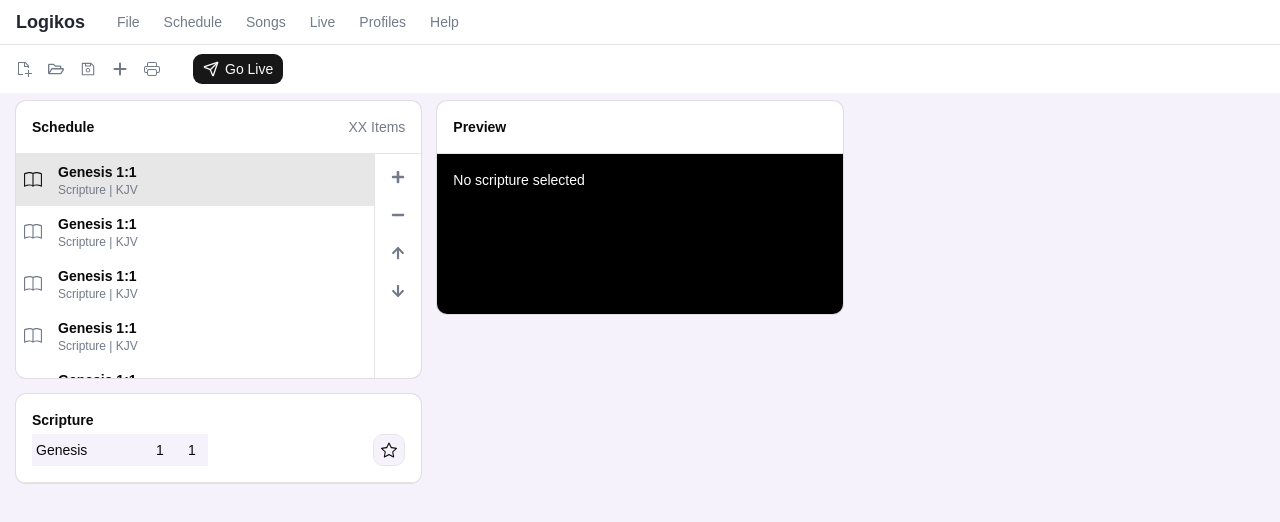
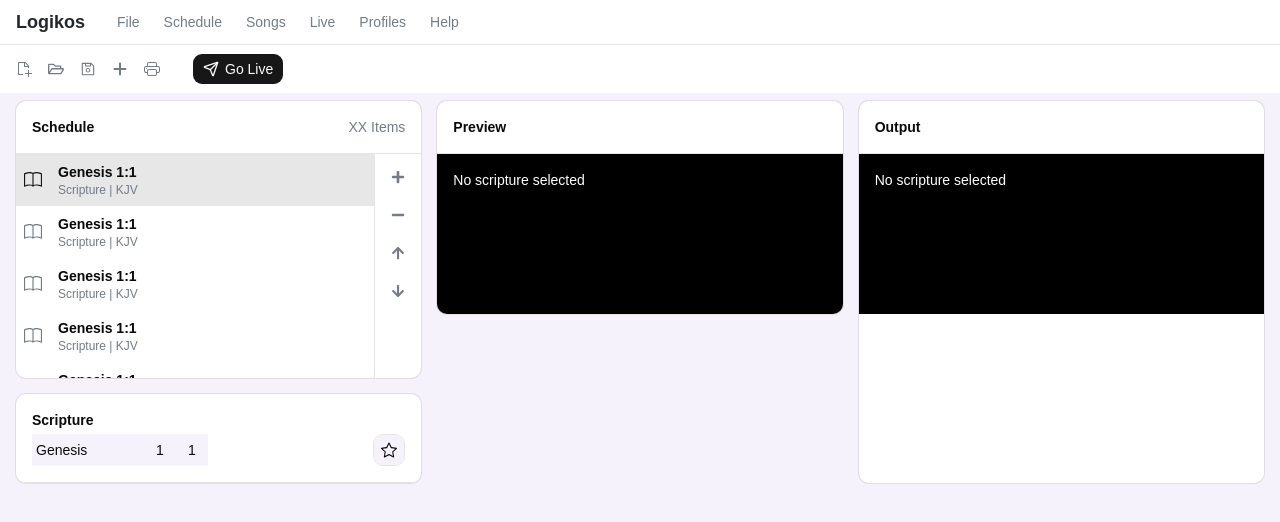
Before and after one commit to abrahamebij/logikos, a React (Vite) app: page / in a window 1280 px wide. Shown: the top 522 px of the page. Built offline with nearby package versions, Linux system fonts and the light colour scheme.

Commit message:
feat: add LiveOutput component to display dynamic scripture output

```diff
--- /dev/null
+++ b/src/components/layout/interface/LiveOutput.tsx
@@ -0,0 +1,91 @@
+import { Card, CardContent, CardHeader } from "@/components/ui/card";
+import { useGlobalStore } from "@/store/globalStore";
+import { layout, prepare } from "@chenglou/pretext";
+import { useEffect, useMemo, useRef, useState } from "react";
+
+const LiveOutput = () => {
+  const { liveOutput } = useGlobalStore();
+  const previewRef = useRef<HTMLDivElement>(null);
+  const [previewWidth, setPreviewWidth] = useState(0);
+  const [previewHeight, setPreviewHeight] = useState(0);
+
+  useEffect(() => {
+    const element = previewRef.current;
+    if (!element) return;
+
+    const updateSize = () => {
+      setPreviewWidth(element.clientWidth - 32);
+      setPreviewHeight(element.clientHeight);
+    };
+    updateSize();
+
+    const observer = new ResizeObserver(updateSize);
+    observer.observe(element);
+    return () => observer.disconnect();
+  }, []);
+
+  const textSize = useMemo(() => {
+    if (!liveOutput || previewWidth <= 0 || previewHeight <= 0) {
+      return 16;
+    }
+
+    const lineHeightRatio = 1.15;
+    const verticalPadding = 32;
+    const referenceHeight = 16;
+    const referenceGap = 8;
+    const availableHeight = Math.max(
+      0,
+      previewHeight - verticalPadding - referenceHeight - referenceGap,
+    );
+    let low = 12;
+    let high = 48;
+
+    while (low <= high) {
+      const size = Math.floor((low + high) / 2);
+      const prepared = prepare(liveOutput.text, `600 ${size}px Geist`);
+      const result = layout(prepared, previewWidth, size * lineHeightRatio);
+
+      if (result.height <= availableHeight) {
+        low = size + 1;
+      } else {
+        high = size - 1;
+      }
+    }
+
+    return high;
+  }, [previewHeight, previewWidth, liveOutput]);
+
+  return (
+    <Card className="gap-0 pb-0">
+      <CardHeader className="border-b">
+        <h2 className="font-semibold">Output</h2>
+      </CardHeader>
+      <CardContent className="p-0">
+        <div ref={previewRef} className="bg-black h-40">
+          {liveOutput ? (
+            <div className="text-white p-4">
+              <h3
+                className="font-semibold text-center"
+                style={{
+                  fontSize: `${textSize}px`,
+                  lineHeight: 1.15,
+                }}
+              >
+                {liveOutput.text}
+              </h3>
+              <p className="text-xs text-right">
+                {liveOutput.book} {liveOutput.chapter}:{liveOutput.verse}
+              </p>
+            </div>
+          ) : (
+            <div className="text-white p-4">
+              <p>No scripture selected</p>
+            </div>
+          )}
+        </div>
+      </CardContent>
+    </Card>
+  );
+};
+
+export default LiveOutput;
--- a/src/components/layout/interface/MainDisplay.tsx
+++ b/src/components/layout/interface/MainDisplay.tsx
@@ -1,4 +1,5 @@
 import Library from "./Library";
+import LiveOutput from "./LiveOutput";
 import Preview from "./Preview";
 import Schedule from "./Schedule";
 
@@ -12,6 +13,7 @@ const MainDisplay = () => {
       <div className="flex flex-col justify-between gap-4">
         <Preview />
       </div>
+      <LiveOutput />
     </div>
   );
 };
```
